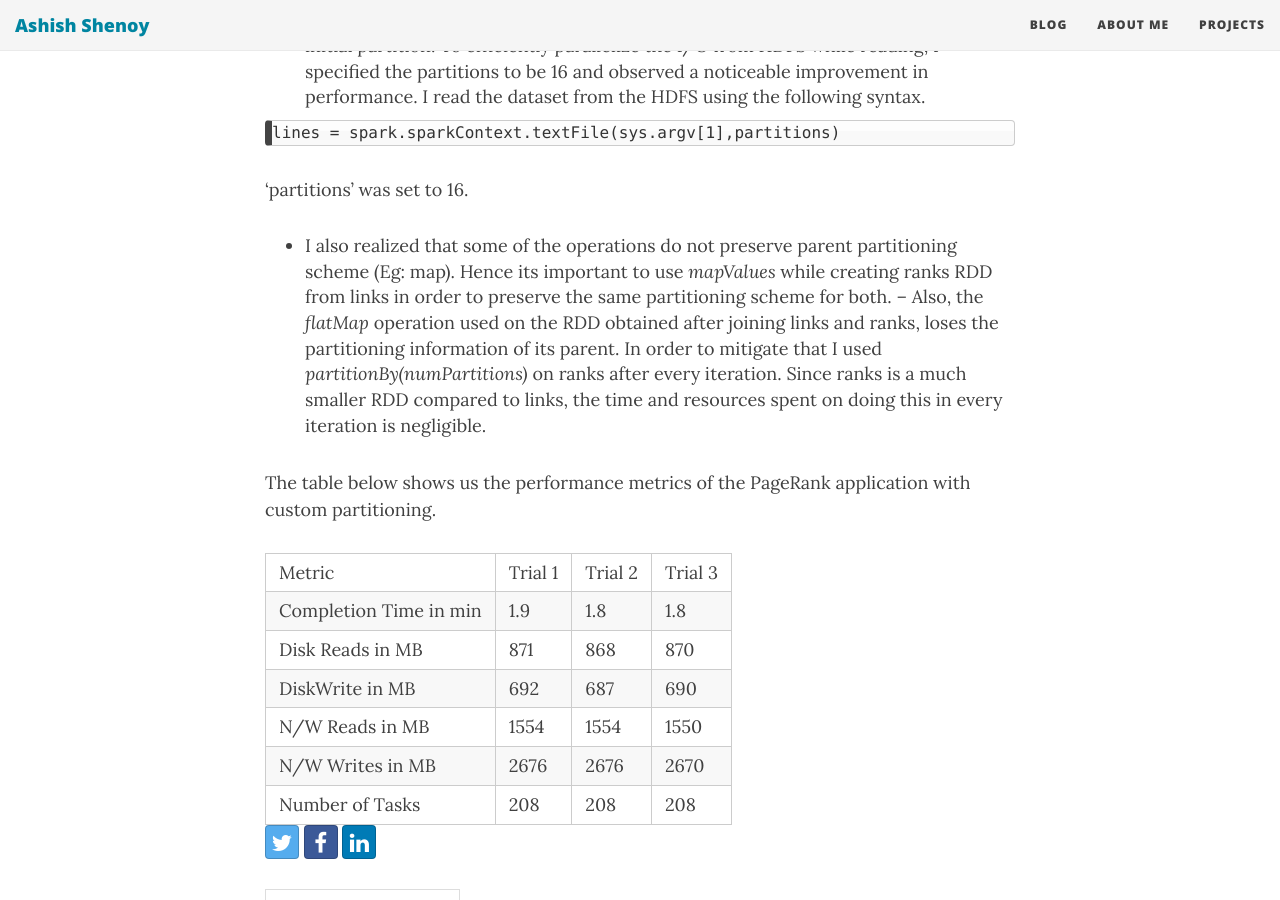
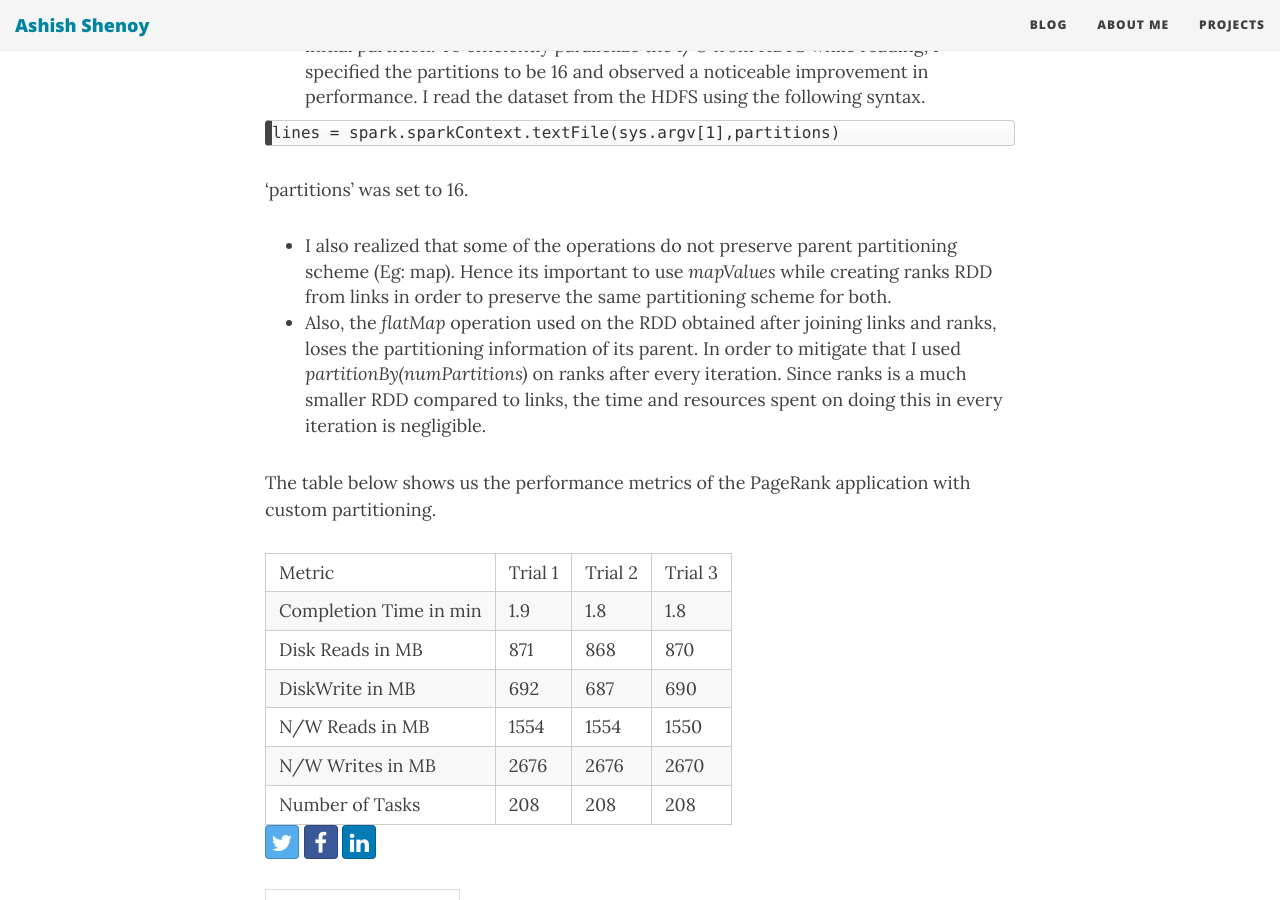
Before and after one commit to ashishvshenoy/ashishvshenoy.github.io, a Jekyll site: the page built from _posts/2017-03-25-experiments-with-the-performance-of-apache-spark-and-apache-storm.md, in a window 1280 px wide and 900 px high, scrolled down 2547 px. Built offline with Jekyll 4.4.1, drawn with Linux system fonts in a browser that asks for light colours; nearby versions of some CDN libraries.

```diff
--- a/_posts/2017-03-25-experiments-with-the-performance-of-apache-spark-and-apache-storm.md
+++ b/_posts/2017-03-25-experiments-with-the-performance-of-apache-spark-and-apache-storm.md
@@ -63,7 +63,7 @@ lines = spark.sparkContext.textFile(sys.argv[1],partitions)
 
 'partitions' was set to 16.
 * I also realized that some of the operations do not preserve parent partitioning scheme (Eg: map). Hence its important to use _mapValues_ while creating ranks RDD from links in order to preserve the same partitioning scheme for both.
-– Also, the _flatMap_ operation used on the RDD obtained after joining links and ranks, loses the partitioning information of its parent. In order to mitigate that I used _partitionBy(numPartitions)_ on ranks after every iteration. Since ranks is a much smaller RDD compared to links, the time and resources spent on doing this in every iteration is negligible.
+* Also, the _flatMap_ operation used on the RDD obtained after joining links and ranks, loses the partitioning information of its parent. In order to mitigate that I used _partitionBy(numPartitions)_ on ranks after every iteration. Since ranks is a much smaller RDD compared to links, the time and resources spent on doing this in every iteration is negligible.
 
 The table below shows us the performance metrics of the PageRank application with custom
 partitioning.
```
